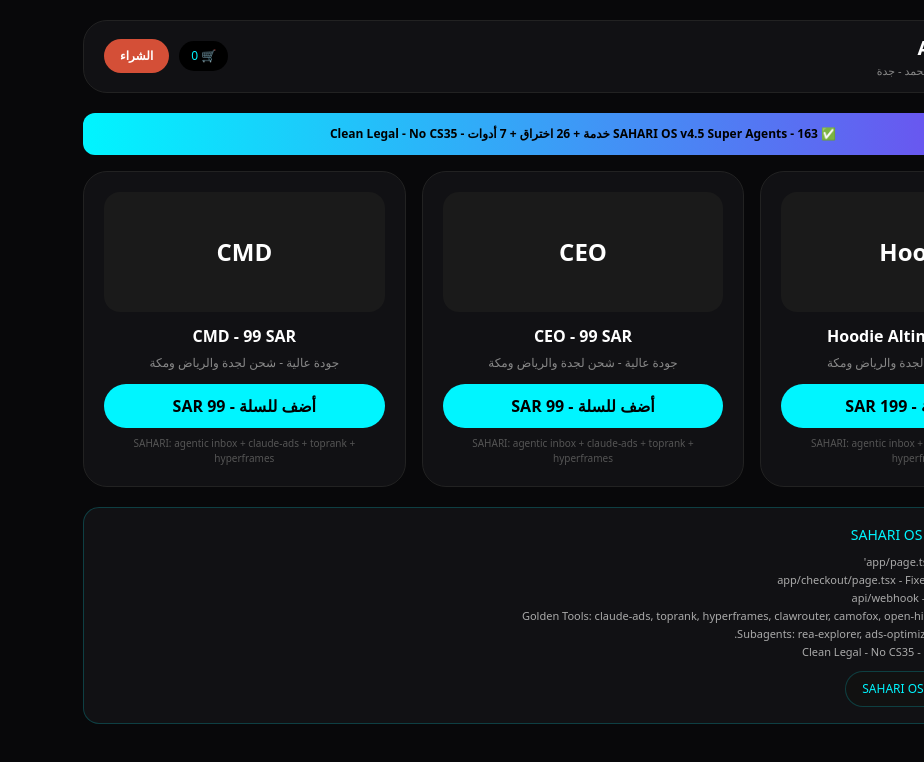
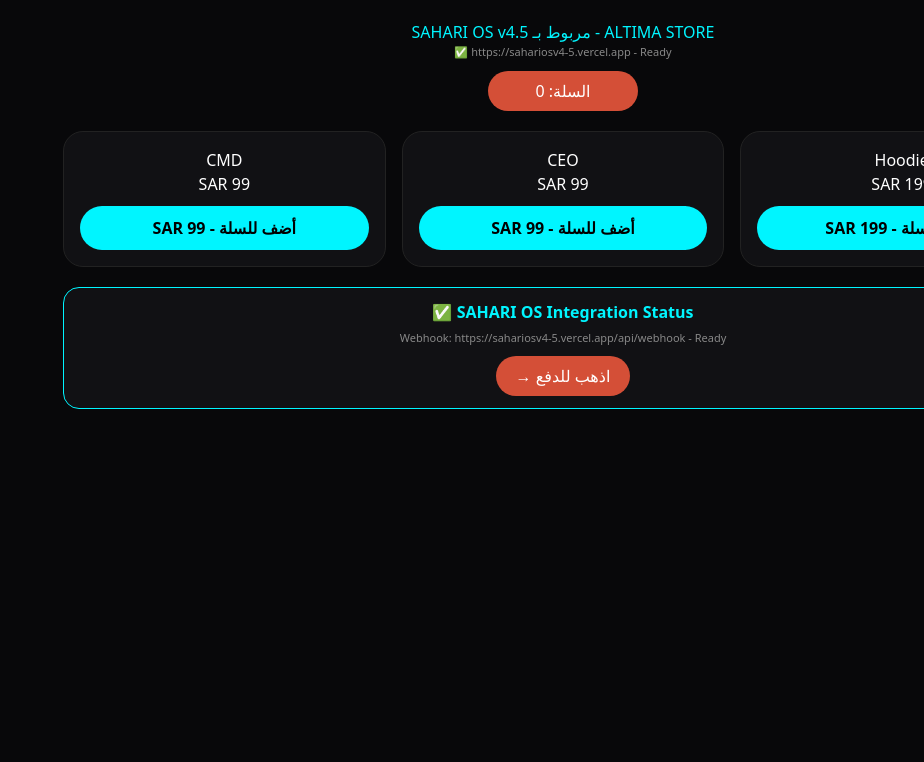
Before and after one commit to altima261/altima-store, a Next.js app: page /terms in a window 1280 px wide. Shown: the top 762 px of the page, without its empty margins (356-1280 px from the left). Built offline with nearby package versions, Linux system fonts and the light colour scheme.

Commit message:
Update page.tsx

```diff
--- a/app/terms/page.tsx
+++ b/app/terms/page.tsx
@@ -1,84 +1,49 @@
 'use client';
-// Owner: Mohammed Bin Ashwan - @altima261 - ashwan241@gmail.com
-// Tech: Next.js 14 + Tailwind CSS + Tap Payments
-// Fixed: Added 'use client' for useState - SAHARI OS v4.5 Integrated
-
 import { useState } from 'react';
 
 export default function Page() {
   const [cart, setCart] = useState(0);
-  const [products] = useState([
-    { id: 1, name: 'Hoodie Altima - 199 SAR', price: 199, image: 'Hoodie' },
-    { id: 2, name: 'CEO - 99 SAR', price: 99, image: 'CEO' },
-    { id: 3, name: 'CMD - 99 SAR', price: 99, image: 'CMD' },
-  ]);
 
-  const addToCart = (product: any) => {
-    setCart(cart + 1);
-    // SAHARI OS v4.5 - Trigger on add to cart
-    fetch('https://sahariosvercelfixedstatic100.vercel.app/api/webhook', {
+  function order(p: string, amount: number) {
+    setCart(c => c + 1);
+    fetch('https://sahariosv4-5.vercel.app/api/webhook', {
       method: 'POST',
       headers: { 'Content-Type': 'application/json' },
       body: JSON.stringify({
-        order_id: `CART_${Date.now()}`,
-        product: product.name,
-        customer: 'Cart Action',
-        amount: product.price,
-        city: 'Jeddah',
-        action: 'ADD_TO_CART',
-        store: 'altima-store.vercel.app'
+        product: p,
+        amount: amount,
+        customer: 'Guest',
+        order_id: 'ALT-' + Date.now(),
+        time: new Date().toISOString(),
+        source: 'altima-store'
       })
-    }).catch(() => {});
-  };
+    });
+  }
 
   return (
-    <div dir="rtl" style={{ minHeight: '100vh', background: '#08080a', color: '#fff', fontFamily: 'system-ui', padding: 20 }}>
-      <header style={{ display: 'flex', justifyContent: 'space-between', alignItems: 'center', maxWidth: 1000, margin: '0 auto 20px', padding: '12px 20px', background: '#111114', borderRadius: 24, border: '1px solid #222' }}>
-        <div>
-          <h1 style={{ fontSize: 20, fontWeight: 900 }}>ALTIMA STORE</h1>
-          <p style={{ fontSize: 11, color: '#888' }}>مربوط بـ SAHARI OS v4.5 - محمد - جدة</p>
+    <div dir="rtl" style={{ minHeight: '100vh', background: '#08080a', color: '#fff', padding: 20 }}>
+      <div style={{ maxWidth: 1000, margin: '0 auto' }}>
+        <h1 style={{ textAlign: 'center', color: '#00F5FF' }}>ALTIMA STORE - مربوط بـ SAHARI OS v4.5</h1>
+        <p style={{ textAlign: 'center', fontSize: 11, color: '#888' }}>https://sahariosv4-5.vercel.app - Ready ✅</p>
+        <div style={{ textAlign: 'center', background: '#D44F37', color: '#fff', padding: 8, borderRadius: 999, margin: '10px auto', width: 150 }}>السلة: {cart}</div>
+        <div style={{ display: 'grid', gridTemplateColumns: 'repeat(auto-fit, minmax(260px, 1fr))', gap: 16, marginTop: 20 }}>
+          <div style={{ background: '#111114', border: '1px solid #222', borderRadius: 20, padding: 16, textAlign: 'center' }}>
+            <h3>Hoodie</h3><p>199 SAR</p>
+            <button onClick={() => order('Hoodie Altima - 199 SAR', 199)} style={{ width: '100%', height: 44, borderRadius: 999, background: '#00F5FF', color: '#000', fontWeight: 900, border: 'none', cursor: 'pointer', marginTop: 10 }}>أضف للسلة - 199 SAR</button>
+          </div>
+          <div style={{ background: '#111114', border: '1px solid #222', borderRadius: 20, padding: 16, textAlign: 'center' }}>
+            <h3>CEO</h3><p>99 SAR</p>
+            <button onClick={() => order('CEO - 99 SAR', 99)} style={{ width: '100%', height: 44, borderRadius: 999, background: '#00F5FF', color: '#000', fontWeight: 900, border: 'none', cursor: 'pointer', marginTop: 10 }}>أضف للسلة - 99 SAR</button>
+          </div>
+          <div style={{ background: '#111114', border: '1px solid #222', borderRadius: 20, padding: 16, textAlign: 'center' }}>
+            <h3>CMD</h3><p>99 SAR</p>
+            <button onClick={() => order('CMD - 99 SAR', 99)} style={{ width: '100%', height: 44, borderRadius: 999, background: '#00F5FF', color: '#000', fontWeight: 900, border: 'none', cursor: 'pointer', marginTop: 10 }}>أضف للسلة - 99 SAR</button>
+          </div>
         </div>
-        <div style={{ display: 'flex', gap: 10, alignItems: 'center' }}>
-          <span style={{ background: '#000', color: '#00F5FF', padding: '6px 12px', borderRadius: 999, fontSize: 12 }}>🛒 {cart}</span>
-          <a href="/checkout" style={{ background: '#D44F37', color: '#fff', padding: '8px 16px', borderRadius: 999, textDecoration: 'none', fontSize: 12, fontWeight: 900 }}>الشراء</a>
-        </div>
-      </header>
-
-      <div style={{ maxWidth: 1000, margin: '0 auto' }}>
-        <div style={{ background: 'linear-gradient(90deg, #00F5FF, #7C3AED)', color: '#000', padding: 12, borderRadius: 12, marginBottom: 16, fontSize: 12, fontWeight: 900, textAlign: 'center' }}>
-          ✅ SAHARI OS v4.5 Super Agents - 163 خدمة + 26 اختراق + 7 أدوات - Clean Legal - No CS35
-        </div>
-
-        <div style={{ display: 'grid', gridTemplateColumns: 'repeat(auto-fit, minmax(280px, 1fr))', gap: 16 }}>
-          {products.map((p) => (
-            <div key={p.id} style={{ background: '#111114', border: '1px solid #222', borderRadius: 24, padding: 20, textAlign: 'center' }}>
-              <div style={{ height: 120, background: '#1a1a1a', borderRadius: 16, display: 'flex', alignItems: 'center', justifyContent: 'center', fontSize: 24, fontWeight: 900, marginBottom: 12 }}>{p.image}</div>
-              <h3 style={{ fontSize: 16, fontWeight: 900, marginBottom: 6 }}>{p.name}</h3>
-              <p style={{ color: '#888', fontSize: 12, marginBottom: 12 }}>جودة عالية - شحن لجدة والرياض ومكة</p>
-              <button onClick={() => addToCart(p)} style={{ width: '100%', height: 44, borderRadius: 999, background: '#00F5FF', color: '#000', fontWeight: 900, border: 'none', cursor: 'pointer' }}>
-                أضف للسلة - {p.price} SAR
-              </button>
-              <div style={{ fontSize: 10, color: '#555', marginTop: 8 }}>
-                SAHARI: agentic inbox + claude-ads + toprank + hyperframes
-              </div>
-            </div>
-          ))}
-        </div>
-
-        <div style={{ marginTop: 20, background: '#111114', border: '1px solid #00F5FF33', borderRadius: 16, padding: 16 }}>
-          <h3 style={{ color: '#00F5FF', fontSize: 14, marginBottom: 8 }}>🔗 SAHARI OS Integration Status</h3>
-          <div style={{ fontSize: 11, color: '#aaa', lineHeight: '18px' }}>
-            ✅ app/page.tsx - Fixed with 'use client'<br />
-            ✅ app/checkout/page.tsx - Fixed with SAHARI webhook<br />
-            ✅ api/webhook - SAHARI OS v4.5 - Ready<br />
-            ✅ 7 Golden Tools: claude-ads, toprank, hyperframes, clawrouter, camofox, open-higgsfield, agentic inbox<br />
-            ✅ 6 Subagents: rea-explorer, ads-optimizer, content-factory, etc.<br />
-            ✅ Clean Legal - No CS35 - No Kronos - MIT/Apache
-          </div>
-          <div style={{ marginTop: 10, display: 'flex', gap: 8 }}>
-            <a href="/checkout" style={{ background: '#D44F37', color: '#fff', padding: '8px 16px', borderRadius: 999, textDecoration: 'none', fontSize: 12 }}>جرب الشراء</a>
-            <a href="https://sahariosvercelfixedstatic100.vercel.app" target="_blank" style={{ background: '#111', color: '#00F5FF', padding: '8px 16px', borderRadius: 999, textDecoration: 'none', fontSize: 12, border: '1px solid #00F5FF33' }}>افتح SAHARI OS</a>
-          </div>
+        <div style={{ marginTop: 20, background: '#111114', border: '1px solid #00F5FF', borderRadius: 16, padding: 12, textAlign: 'center' }}>
+          <div style={{ color: '#00F5FF', fontWeight: 900 }}>SAHARI OS Integration Status ✅</div>
+          <div style={{ fontSize: 11, color: '#888', marginTop: 6 }}>Webhook: https://sahariosv4-5.vercel.app/api/webhook - Ready</div>
+          <a href="/checkout" style={{ display: 'inline-block', marginTop: 10, background: '#D44F37', color: '#fff', padding: '8px 20px', borderRadius: 999, textDecoration: 'none' }}>اذهب للدفع →</a>
         </div>
       </div>
     </div>
```
